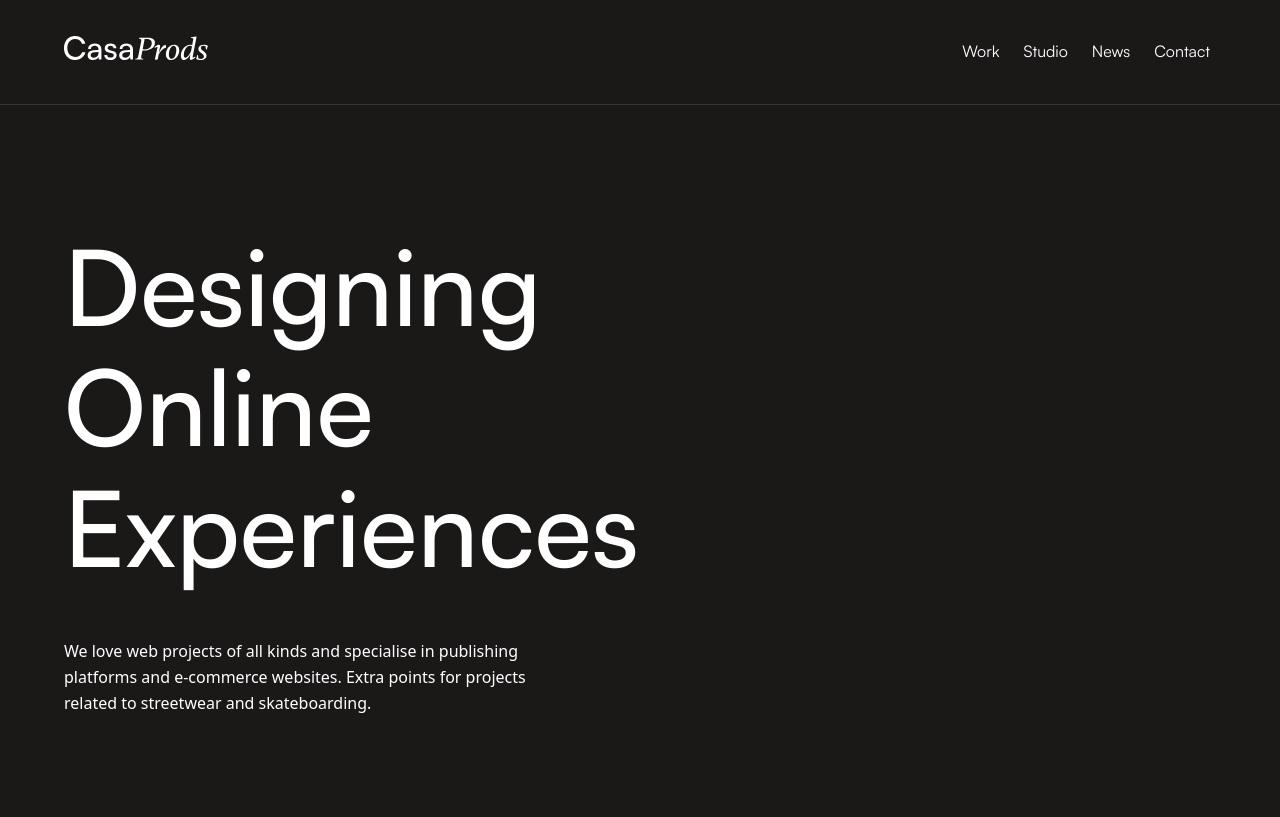
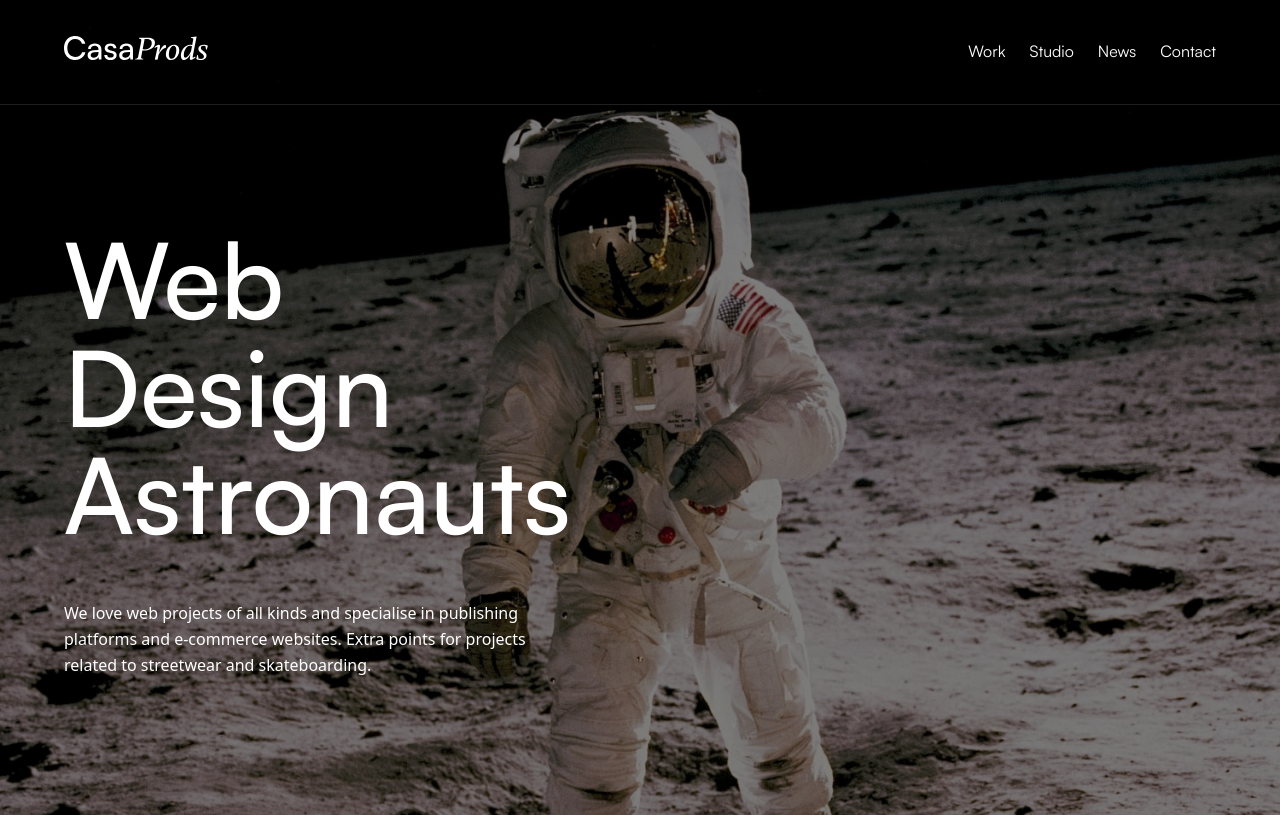
Before and after one commit to jeromecoupe/rtmf1m-animation-demo, a plain HTML site: page index.html in a window 1280 px wide. Shown: the top 817 px of the page. Drawn offline with Linux system fonts and the light colour scheme.

Commit message:
header refactoring and moving images

```diff
--- a/assets/css/styles.css
+++ b/assets/css/styles.css
@@ -108,6 +108,16 @@
   }
 }
 
+@keyframes heroParallax {
+  0% {
+    object-position: 50% 20%;
+  }
+
+  0% {
+    object-position: 50% 0%;
+  }
+}
+
 /* ===================================
 =nuke margin block start
 =================================== */
@@ -144,29 +154,121 @@ body.has-menu {
 /* ===================================
 =header
 =================================== */
-.c-siteheader {
+.c-heroheader {
+  display: grid;
+  grid-template-columns: minmax(0, 1fr);
+  grid-template-rows: auto auto;
+  background-color: var(--color-background-inverse);
+}
+
+/* header navbar */
+.c-heroheader__navbar {
+  grid-column: 1 / -1;
+  grid-row: 1 / 2;
+  z-index: 2;
+}
+
+/* header image */
+.c-heroheader__img {
+  position: relative;
+  z-index: 1;
+
+  grid-column: 1 / -1;
+  grid-row: 1 / -1;
+}
+
+.c-heroheader__img::before {
+  content: "";
+  position: absolute;
+  top: 0;
+  left: 0;
+  z-index: 2;
+
+  width: 100%;
+  height: 100%;
+  background-color: rgba(0, 0, 0, 0.5);
+}
+
+.c-heroheader__img > img {
+  position: absolute;
+  top: 0;
+  left: 0;
+  z-index: 1;
+
+  width: 100%;
+  height: 100%;
+  object-fit: cover;
+  object-position: 50% 20%;
+
+  animation-name: heroParallax;
+  animation-timeline: scroll(block);
+  animation-range: entry 0% exit 100%;
+  animation-fill-mode: both;
+}
+
+/* header content */
+.c-heroheader__content {
+  grid-column: 1 / -1;
+  grid-row: 2 / 3;
+  z-index: 2;
+  padding-block: calc(42 / 16 * 1rem);
+  color: var(--color-white);
+}
+
+@media all and (min-width: 750px) {
+  .c-heroheader__content {
+    padding-block: calc(60 / 16 * 1rem);
+  }
+}
+
+@media all and (min-width: 1024px) {
+  .c-heroheader__content {
+    padding-block: calc(120 / 16 * 1rem);
+  }
+}
+
+.c-heroheader__title {
+  font-weight: 500;
+  font-size: clamp(39 / 16 * 1rem, 1rem + 7vw, 119 / 16 * 1rem);
+  font-family: var(--fontstack-alt);
+  line-height: 1.02;
+  margin-bottom: 0.5em;
+}
+
+.c-heroheader__title > span {
+  display: block;
+}
+
+.c-heroheader__intro {
+  max-width: 480px;
+}
+
+/* ===================================
+=navbar
+=================================== */
+
+.c-navbar {
   --vpadding: calc(24 / 16 * 1rem);
 
   padding-block: var(--vpadding);
-  background-color: var(--color-background-inverse);
-  color: var(--color-text-inverse);
+  color: var(--color-white);
 
   border-block-end: 1px solid rgba(255, 255, 255, 0.12);
 }
 
 @media all and (min-width: 750px) {
-  .c-siteheader {
+  .c-navbar {
     --vpadding: calc(30 / 16 * 1rem);
   }
 }
 
 @media all and (min-width: 1024px) {
-  .c-siteheader {
+  .c-navbar {
     --vpadding: calc(36 / 16 * 1rem);
   }
 }
 
-.c-navbar {
+.c-navbar__content {
   display: flex;
   flex-direction: row;
   justify-content: flex-start;
@@ -215,19 +317,39 @@ body.has-menu {
   flex-direction: row;
   justify-content: flex-start;
   align-items: center;
-  gap: calc(12 / 16 * 1rem);
+  gap: calc(24 / 16 * 1rem);
 }
 
 .c-mainnav__link {
+  position: relative;
+
   font-weight: 400;
   font-size: 1rem;
   line-height: 1.2;
   font-family: var(--fontstack-alt);
 
   display: inline-block;
-  padding: calc(6 / 16 * 1rem);
+  padding: calc(5 / 16 * 1rem) 0;
   text-decoration: none;
   color: var(--color-text-inverse);
+}
+
+.c-mainnav__link::after {
+  content: "";
+  position: absolute;
+  bottom: 0;
+  left: 0;
+  height: 1px;
+  width: 100%;
+  background-color: var(--color-text-inverse);
+  transform: scaleX(0);
+  transform-origin: 50% 50%;
+
+  transition: transform 0.2s ease-out;
+}
+
+.c-mainnav__link:hover::after {
+  transform: scaleX(1);
 }
 
 /* ===================================
@@ -235,20 +357,21 @@ body.has-menu {
 =================================== */
 
 .c-mobilemenu {
-  display: flex;
-  flex-direction: column;
-  justify-content: flex-start;
-  align-items: stretch;
-
+  z-index: 9999;
   box-sizing: border-box;
   position: fixed;
   top: 0;
   left: 0;
   width: 100%;
   height: 100%;
+
+  display: flex;
+  flex-direction: column;
+  justify-content: flex-start;
+  align-items: stretch;
+
   padding: calc(24 / 16 * 1rem);
   background-color: var(--color-background-inverse);
-  z-index: 999;
 
   /* caché par defaut */
   display: none;
@@ -322,6 +445,12 @@ body.has-menu {
   gap: 6px;
 }
 
+@media all and (min-width: 750px) {
+  .c-mobilenav {
+    gap: 12px;
+  }
+}
+
 .c-mobilenav__item {
   overflow: hidden;
 }
@@ -336,39 +465,23 @@ body.has-menu {
   text-decoration: none;
 }
 
+@media all and (min-width: 750px) {
+  .c-mobilenav__link {
+    font-size: calc(61 / 16 * 1rem);
+  }
+}
+
 .has-menu .c-mobilenav__link {
   --linkAnimDuration: 0.3s;
   --linkAnimDelay: 0s;
 
+  /*
   animation-name: slideUp;
   animation-duration: var(--linkAnimDuration);
   animation-timing-function: ease-out;
   animation-delay: calc(var(--menuAnimDuration) + var(--linkAnimDelay));
   animation-fill-mode: both;
-}
-
-/* ===================================
-=home intro
-=================================== */
-
-.c-homeintro {
-  display: grid;
-}
-
-.c-homeintro__title {
-  font-weight: 500;
-  font-size: clamp(39 / 16 * 1rem, 1rem + 7vw, 119 / 16 * 1rem);
-  font-family: var(--fontstack-alt);
-  line-height: 1.14;
-  margin-bottom: 0.5em;
-}
-
-.c-homeintro__title > span {
-  display: block;
-}
-
-.c-homeintro__text {
-  max-width: 480px;
+  */
 }
 
 /* ===================================
@@ -393,11 +506,13 @@ body.has-menu {
   overflow: hidden;
 }
 
-.c-projectcard__media img {
-  transition: transform 0.2s ease-out;
+.c-projectcard__img {
+  filter: blur(1px);
+  transition: transform 0.2s ease-out, filter 0.2s ease-out;
 }
 
-.c-projectcard__media:hover img {
+.c-projectcard:hover .c-projectcard__img {
+  filter: blur(0);
   transform: scale(1.012);
 }
 
@@ -436,11 +551,11 @@ body.has-menu {
   gap: 6px;
 }
 
-.c-projectcard__title span {
+.c-projectcard__title > a > span {
   transition: transform var(--title-anim-duration) ease-out;
 }
 
-.c-projectcard:hover .c-projectcard__title span {
+.c-projectcard__title > a:hover > span {
   transform: translate3d(12px, 0, 0);
 }
 
@@ -543,15 +658,6 @@ body.has-menu {
   }
 }
 
-/* -----------------------------------
-=pagesection variants
------------------------------------ */
-
-.c-pagesection--inverse {
-  background-color: var(--color-background-inverse);
-  color: var(--color-text-inverse);
-}
-
 /* ===================================
 =container
 =================================== */
@@ -589,13 +695,13 @@ body.has-menu {
 =================================== */
 
 .u-mb-none {
-  margin-block: 0;
+  margin-block: 0 !important;
 }
 
 .u-mbs-none {
-  margin-block-start: 0;
+  margin-block-start: 0 !important;
 }
 
 .u-mbe-none {
-  margin-block-end: 0;
+  margin-block-end: 0 !important;
 }
--- a/index.html
+++ b/index.html
@@ -8,9 +8,10 @@
     <script type="module" src="assets/js/main.js"></script>
   </head>
   <body>
-    <header class="c-siteheader">
-      <div class="l-container">
+    <header class="c-heroheader">
+      <div class="c-heroheader__navbar">
         <div class="c-navbar">
+          <div class="l-container c-navbar__content">
             <p class="c-navbar__logo">
               <a href="">
                 <img src="assets/img/logo.svg" alt="CasaProds" />
@@ -38,13 +39,34 @@
               </a>
             </p>
           </div>
+        </div>
+      </div>
+      <div class="c-heroheader__content">
+        <div class="l-container">
+          <h1 class="c-heroheader__title">
+            <span>Web</span>
+            <span>Design</span>
+            <span>Astronauts</span>
+          </h1>
+          <p class="c-heroheader__intro">
+            We love web projects of all kinds and specialise in publishing
+            platforms and e-commerce websites. Extra points for projects related
+            to streetwear and skateboarding.
+          </p>
+        </div>
+      </div>
+      <div class="c-heroheader__img">
+        <img
+          src="assets/img/hero_images/home_astronaut.jpg"
+          srcset=""
+          decoding="async"
+          alt="" />
+      </div>
+
       <div class="c-mobilemenu js-mobilemenu">
         <div class="c-mobilemenu__actions">
-            <button class="c-mobilemenu__close js-menutrigger">
-              Close menu
-            </button>
+          <button class="c-mobilemenu__close js-menutrigger">Close menu</button>
         </div>
-
         <div class="c-mobilemenu__body">
           <nav>
             <ul class="c-mobilenav">
@@ -84,26 +106,8 @@
           </nav>
         </div>
       </div>
-      </div>
     </header>
-
     <main>
-      <div class="c-pagesection c-pagesection--inverse">
-        <div class="l-container">
-          <div class="c-homeintro">
-            <h1 class="c-homeintro__title">
-              <span>Designing</span>
-              <span>Online</span>
-              <span>Experiences</span>
-            </h1>
-            <p class="c-homeintro__text">
-              We love web projects of all kinds and specialise in publishing
-              platforms and e-commerce websites. Extra points for projects
-              related to streetwear and skateboarding.
-            </p>
-          </div>
-        </div>
-      </div>
       <div class="c-pagesection">
         <div class="l-container">
           <h2 class="c-h2">Selected Projects</h2>
@@ -112,7 +116,10 @@
               <article class="c-projectcard">
                 <div class="c-projectcard__media">
                   <a href="#">
-                    <img class="o-fluidimg" src="assets/img/bmx.jpg" alt="" />
+                    <img
+                      class="c-projectcard__img o-fluidimg"
+                      src="assets/img/projects/bmx.jpg"
+                      alt="" />
                   </a>
                 </div>
                 <div class="c-projectcard__body">
@@ -127,7 +134,10 @@
               <article class="c-projectcard">
                 <div class="c-projectcard__media">
                   <a href="#">
-                    <img class="o-fluidimg" src="assets/img/skate.jpg" alt="" />
+                    <img
+                      class="c-projectcard__img o-fluidimg"
+                      src="assets/img/projects/skate.jpg"
+                      alt="" />
                   </a>
                 </div>
                 <div class="c-projectcard__body">
@@ -142,7 +152,10 @@
               <article class="c-projectcard">
                 <div class="c-projectcard__media">
                   <a href="#">
-                    <img class="o-fluidimg" src="assets/img/beer.jpg" alt="" />
+                    <img
+                      class="c-projectcard__img o-fluidimg"
+                      src="assets/img/projects/beer.jpg"
+                      alt="" />
                   </a>
                 </div>
                 <div class="c-projectcard__body">
@@ -157,7 +170,10 @@
               <article class="c-projectcard">
                 <div class="c-projectcard__media">
                   <a href="#">
-                    <img class="o-fluidimg" src="assets/img/girl.jpg" alt="" />
+                    <img
+                      class="c-projectcard__img o-fluidimg"
+                      src="assets/img/projects/girl.jpg"
+                      alt="" />
                   </a>
                 </div>
                 <div class="c-projectcard__body">
```
Also changed, not shown: assets/img/hero_images/home_astronaut.jpg (added), assets/img/hero_images/home_bxl.jpg (added), assets/img/projects/beer.jpg (renamed from assets/img/beer.jpg), assets/img/projects/bmx.jpg (renamed from assets/img/bmx.jpg), assets/img/projects/girl.jpg (renamed from assets/img/girl.jpg), assets/img/projects/skate.jpg (renamed from assets/img/skate.jpg). Lines whose indentation alone changed are shown as unchanged.
